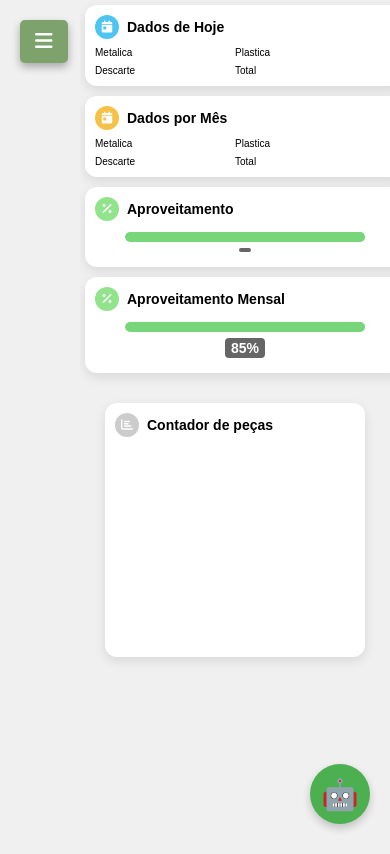
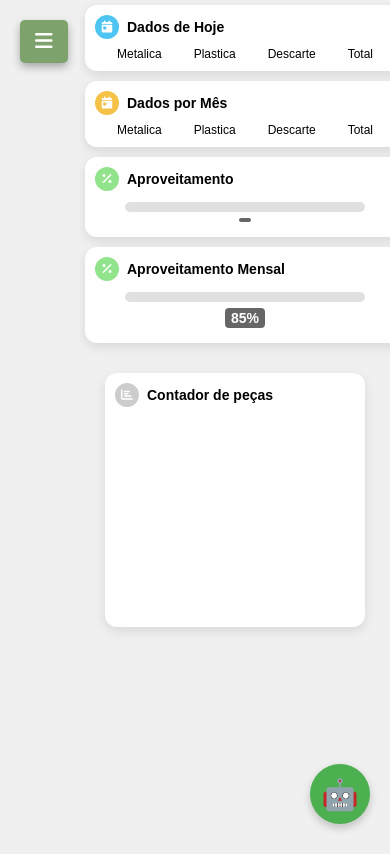
Before and after one commit to GabrielPerosa/ProjetoReciclagem, a plain HTML site: page web/dashboard/index.html in a window 390 px wide. Drawn offline with nearby package versions, Linux system fonts and the light colour scheme; no server answers.

Commit message:
feat:dashboard cod css em finalizacao

```diff
--- a/web/dashboard/style.css
+++ b/web/dashboard/style.css
@@ -12,6 +12,11 @@ body {
   display: flex;
   height: 100vh;
   position: relative;
+}
+
+.teste{
+  display: flex;
+  flex-direction: column;
 }
 
 /* Botão flutuante do chatbot */
@@ -269,7 +274,7 @@ body {
 /* Dados */
 .dados {
   display: flex;
-  justify-content: flex-start;
+  justify-content: space-evenly;
   gap: 10px;
   margin-left: 0;
   padding-left: 0;
@@ -278,7 +283,7 @@ body {
 .dados-item {
   display: flex;
   flex-direction: column;
-  align-items: flex-start;
+  align-items: center;
   font-size: 12px;
 }
 
@@ -315,6 +320,7 @@ canvas {
   background-color: #76d679;
   transition: width 0.3s ease-in-out;
   border-radius: 5px 0 0 5px;
+  width: 0%;
 }
 
 .gauge-label {
@@ -462,16 +468,6 @@ canvas {
     height: auto;
   }
 
-  .dados {
-    flex-wrap: wrap;
-    gap: 5px;
-  }
-
-  .dados-item {
-    width: 45%;
-    font-size: 10px;
-  }
-
   .dados-item span:first-child {
     font-size: 14px;
   }
```
